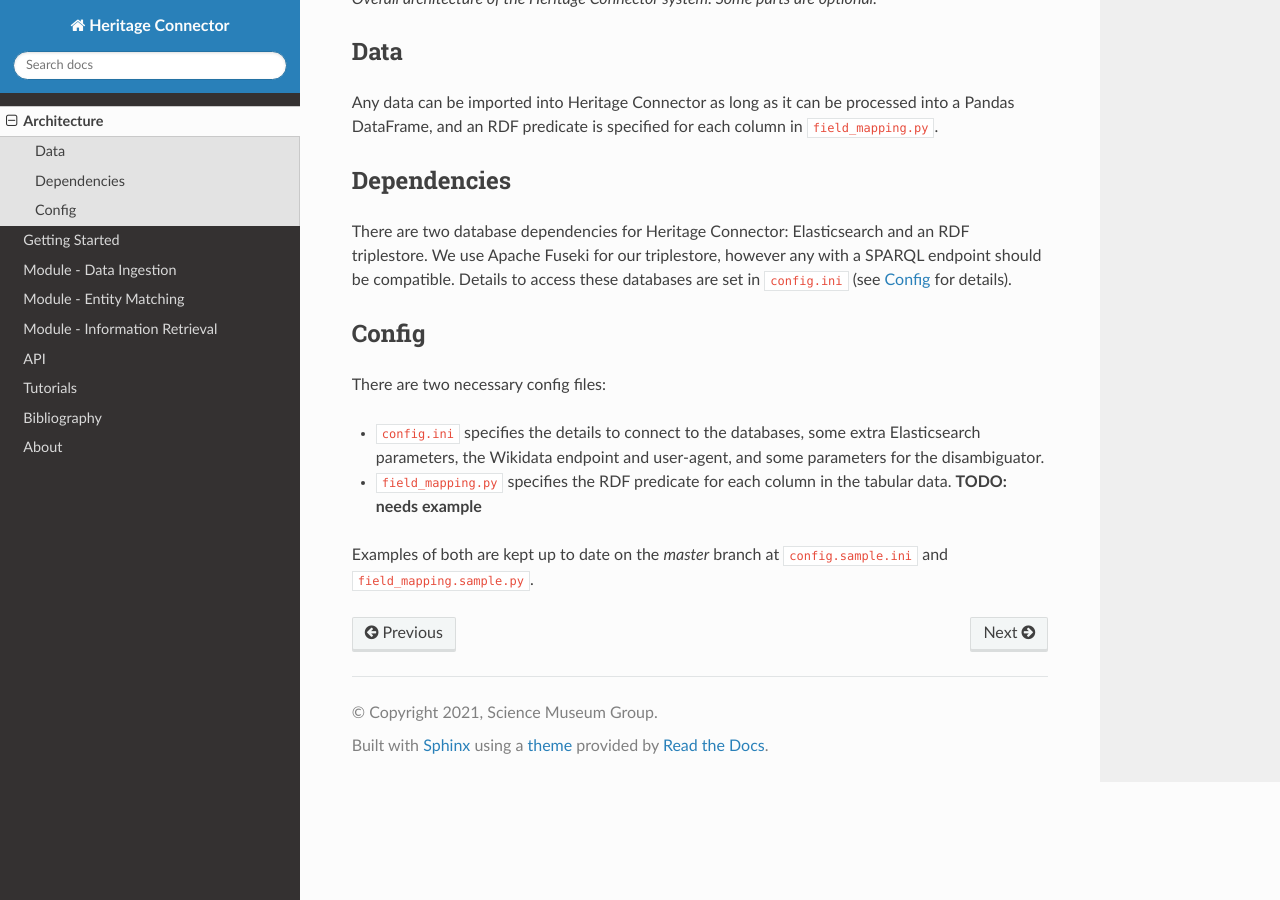
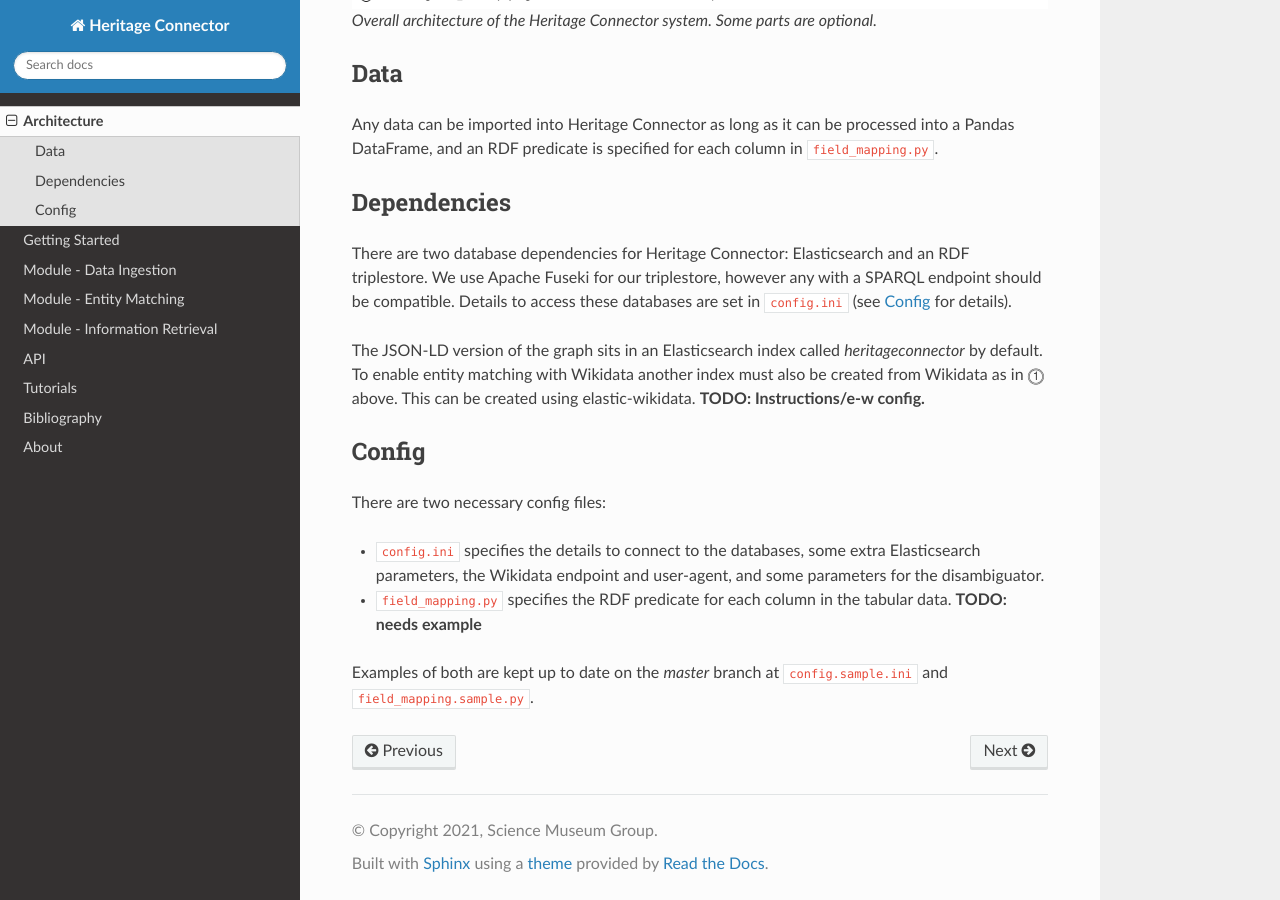
Before and after one commit to TheScienceMuseum/heritage-connector, a Sphinx documentation site: the page built from docs/architecture.rst, in a window 1280 px wide and 900 px high, scrolled down 802 px. Built offline with Sphinx 7.4.7 and the Read the Docs theme 2.0.0, drawn with Linux system fonts in a browser that asks for light colours.

Commit message:
docs: add details of wikidata dump

```diff
--- a/docs/architecture.rst
+++ b/docs/architecture.rst
@@ -24,6 +24,8 @@
 
 There are two database dependencies for Heritage Connector: Elasticsearch and an RDF triplestore. We use Apache Fuseki for our triplestore, however any with a SPARQL endpoint should be compatible. Details to access these databases are set in :code:`config.ini` (see `Config`_ for details).
 
+The JSON-LD version of the graph sits in an Elasticsearch index called `heritageconnector` by default. To enable entity matching with Wikidata another index must also be created from Wikidata as in ⓵ above. This can be created using elastic-wikidata. **TODO: Instructions/e-w config.**
+
 Config
 ------
 
```
Also changed, not shown: docs/_static/architecture.png.
